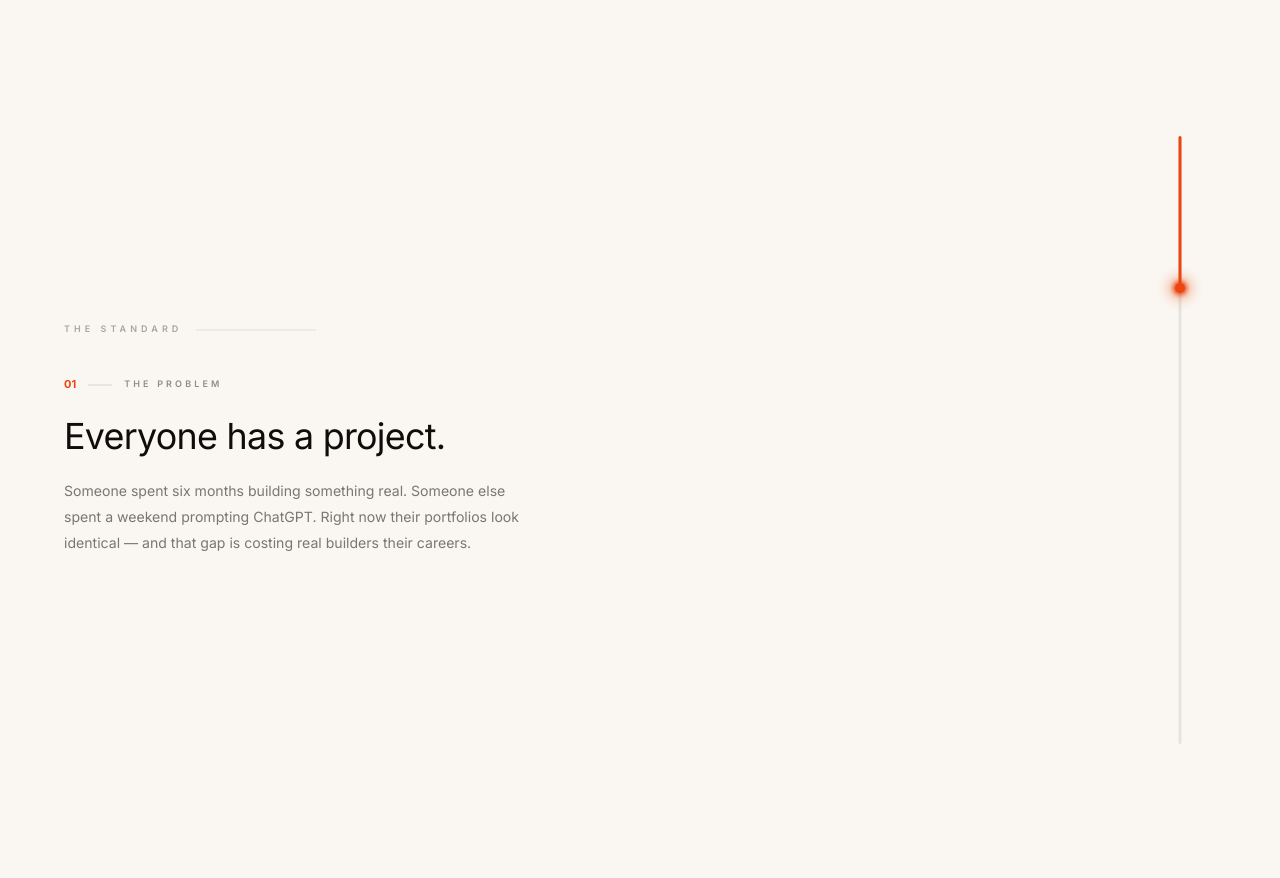
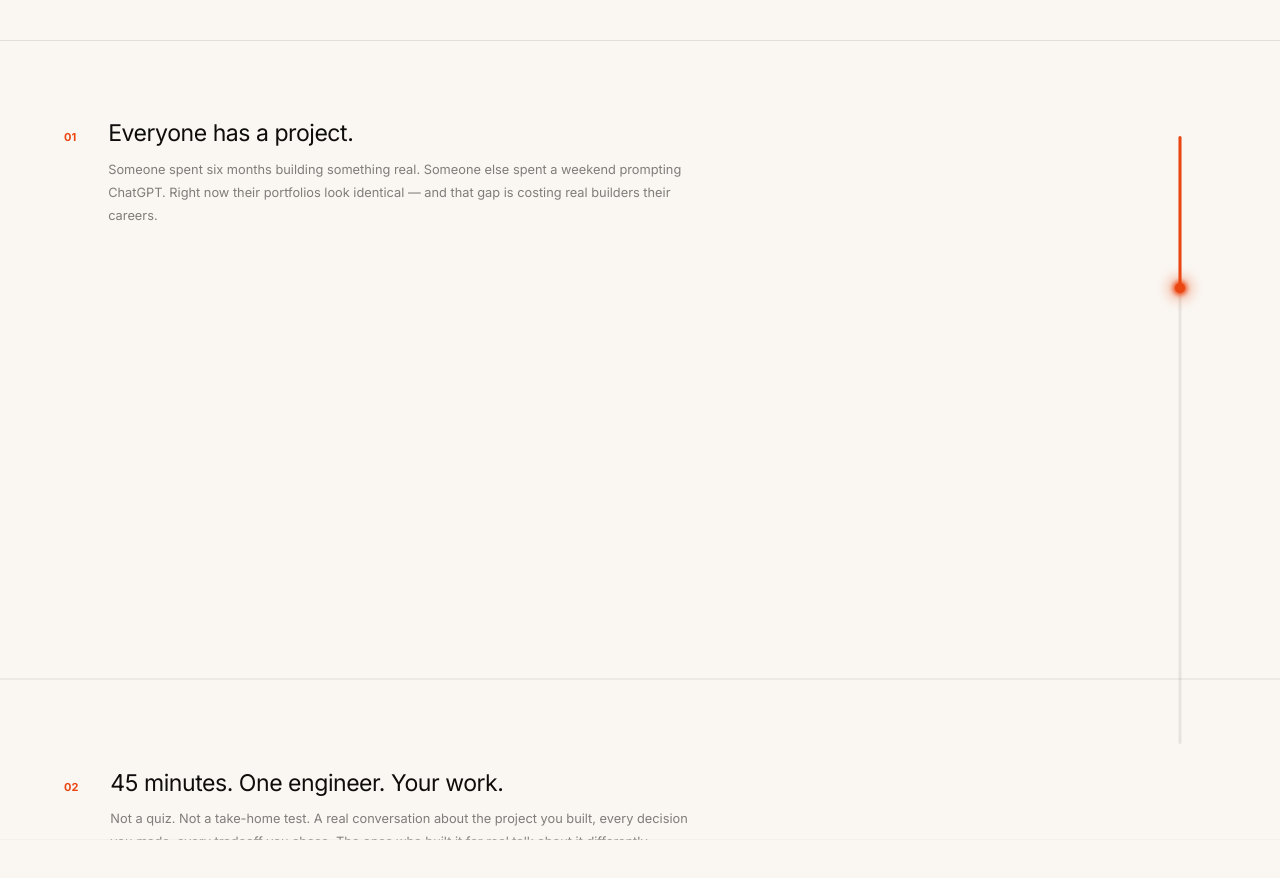
Before and after one commit to orcred-org/frontend, a Next.js app: page / in a window 1280 px wide. Shown: the part 820-1698 px from the top of the page. Built offline with nearby package versions, Linux system fonts and the light colour scheme.

Commit message:
Standard: 3 panels stack into viewport as user scrolls, clean text only

```diff
--- a/components/PlatformSection.tsx
+++ b/components/PlatformSection.tsx
@@ -6,152 +6,103 @@ import { motion, useScroll, useTransform, useSpring } from "framer-motion";
 const panels = [
   {
     num: "01",
-    chapter: "The Problem",
     headline: "Everyone has a project.",
     body: "Someone spent six months building something real. Someone else spent a weekend prompting ChatGPT. Right now their portfolios look identical — and that gap is costing real builders their careers.",
   },
   {
     num: "02",
-    chapter: "The Session",
     headline: "45 minutes. One engineer. Your work.",
     body: "Not a quiz. Not a take-home test. A real conversation about the project you built, every decision you made, every tradeoff you chose. The ones who built it for real talk about it differently.",
   },
   {
     num: "03",
-    chapter: "The Proof",
     headline: "Now there's proof.",
-    body: "An Orcred Score. A verified credential backed by a senior engineer's sign-off. Something you carry into any room and say — a real engineer reviewed this work. It passed.",
+    body: "An Orcred Score. A verified credential backed by a senior engineer's sign-off. Something you carry into any room — a real engineer reviewed this work. It passed.",
   },
 ];
 
-/* ── Full-viewport panel content ── */
-function PanelContent({
-  panel,
-  showLabel,
-}: {
-  panel: (typeof panels)[number];
-  showLabel?: boolean;
-}) {
+/* Each panel is 1/3 of the viewport height */
+function Panel({ panel }: { panel: (typeof panels)[number] }) {
   return (
-    <div
-      style={{
-        width: "100%",
-        height: "100%",
+    <div style={{
+      width:           "100%",
+      height:          "100%",
       backgroundColor: "var(--bg-page)",
-        display: "flex",
-        alignItems: "center",
-        padding: "0 clamp(24px, 5vw, 64px)",
-      }}
-    >
-      <div style={{ maxWidth: 640 }}>
-
-        {showLabel && (
-          <div style={{ display: "flex", alignItems: "center", gap: 14, marginBottom: 40 }}>
-            <div style={{ fontSize: 9, fontWeight: 600, letterSpacing: "0.45em", textTransform: "uppercase", color: "rgba(15,13,12,0.35)" }}>
-              The Standard
+      borderTop:       "1px solid rgba(15,13,12,0.1)",
+      display:         "flex",
+      alignItems:      "center",
+      padding:         "0 clamp(24px, 5vw, 64px)",
+    }}>
+      <div style={{ maxWidth: 640, display: "flex", alignItems: "baseline", gap: 32 }}>
+        <div style={{ fontSize: 11, fontWeight: 700, color: "#eb4511", flexShrink: 0 }}>
+          {panel.num}
         </div>
-            <div style={{ flex: 1, height: 1, background: "rgba(15,13,12,0.1)", maxWidth: 120 }} />
-          </div>
-        )}
-
-        {/* Chapter marker */}
-        <div style={{ display: "flex", alignItems: "center", gap: 12, marginBottom: 24 }}>
-          <div style={{ fontSize: 11, fontWeight: 700, color: "#eb4511" }}>{panel.num}</div>
-          <div style={{ width: 24, height: 1, background: "rgba(15,13,12,0.15)" }} />
-          <div style={{ fontSize: 9, fontWeight: 600, letterSpacing: "0.35em", textTransform: "uppercase", color: "rgba(15,13,12,0.45)" }}>
-            {panel.chapter}
-          </div>
-        </div>
-
-        {/* Headline */}
+        <div>
           <div style={{
-          fontSize:      "clamp(22px, 2.8vw, 38px)",
+            fontSize:      "clamp(16px, 1.8vw, 24px)",
             fontWeight:    400,
             letterSpacing: "-0.02em",
-          lineHeight:    1.15,
+            lineHeight:    1.2,
             color:         "#0f0d0c",
-          marginBottom:  20,
+            marginBottom:  10,
           }}>
             {panel.headline}
           </div>
-
-        {/* Body */}
           <div style={{
-          fontSize:   "clamp(13px, 1.1vw, 15px)",
+            fontSize:   "clamp(12px, 1vw, 14px)",
             fontWeight: 400,
-          lineHeight: 1.85,
-          color:      "rgba(15,13,12,0.55)",
-          maxWidth:   480,
+            lineHeight: 1.8,
+            color:      "rgba(15,13,12,0.52)",
           }}>
             {panel.body}
+          </div>
         </div>
       </div>
     </div>
   );
 }
 
-/* ── Timeline sidebar ── */
+/* Timeline sidebar — spans full 100vh */
 function TimelineSidebar({ progress }: { progress: ReturnType<typeof useSpring> }) {
   const totalPx = typeof window !== "undefined" ? window.innerHeight * 0.76 : 608;
-  const fillH = useTransform(progress, [0, 1], [0, totalPx]);
-  const tipY  = useTransform(progress, [0, 1], [0, totalPx]);
+  const fillH   = useTransform(progress, [0, 1], [0, totalPx]);
+  const tipY    = useTransform(progress, [0, 1], [0, totalPx]);
 
   return (
     <div
+      className="hidden lg:flex"
       style={{
-        position: "absolute",
-        right:    "clamp(48px, 7vw, 120px)",
-        top:      0,
-        height:   "100%",
-        display:  "flex",
+        position:   "absolute",
+        right:      "clamp(48px, 7vw, 120px)",
+        top:        0,
+        height:     "100%",
         alignItems: "center",
       }}
-      className="hidden lg:flex"
     >
       <div style={{ position: "relative", height: totalPx, width: 20 }}>
-        {/* Track */}
         <div style={{
-          position:        "absolute",
-          left:            "50%",
-          top:             0,
-          bottom:          0,
-          width:           3,
-          backgroundColor: "rgba(15,13,12,0.08)",
-          transform:       "translateX(-50%)",
-          borderRadius:    3,
+          position: "absolute", left: "50%", top: 0, bottom: 0,
+          width: 3, backgroundColor: "rgba(15,13,12,0.08)",
+          transform: "translateX(-50%)", borderRadius: 3,
         }} />
-
-        {/* Orange fill */}
         <motion.div style={{
-          position:        "absolute",
-          left:            "50%",
-          top:             0,
-          width:           3,
-          height:          fillH,
+          position: "absolute", left: "50%", top: 0,
+          width: 3, height: fillH,
           backgroundColor: "#eb4511",
-          transform:       "translateX(-50%)",
-          borderRadius:    3,
+          transform: "translateX(-50%)", borderRadius: 3,
         }} />
-
-        {/* Glowing tip */}
         <motion.div style={{
-          position:        "absolute",
-          left:            "50%",
-          top:             tipY,
-          width:           10,
-          height:          10,
-          borderRadius:    "50%",
+          position: "absolute", left: "50%", top: tipY,
+          width: 10, height: 10, borderRadius: "50%",
           backgroundColor: "#eb4511",
-          x:               "-50%",
-          y:               "-50%",
-          boxShadow:       "0 0 14px 5px rgba(235,69,17,0.55), 0 0 4px 2px rgba(235,69,17,0.9)",
+          x: "-50%", y: "-50%",
+          boxShadow: "0 0 14px 5px rgba(235,69,17,0.55), 0 0 4px 2px rgba(235,69,17,0.9)",
         }} />
       </div>
     </div>
   );
 }
 
-/* ── Main export ── */
 export default function PlatformSection() {
   const sectionRef = useRef<HTMLDivElement>(null);
 
@@ -162,18 +113,13 @@ export default function PlatformSection() {
 
   const progress = useSpring(scrollYProgress, { stiffness: 50, damping: 25 });
 
-  // Panel 1 slides out upward: progress 0.25 → 0.45
-  const panel1Y = useTransform(progress, [0.25, 0.48], ["0vh", "-100vh"]);
+  // Panel 2 slides up from below into the middle third
+  // starts at y=66.67vh (below viewport), ends at y=0
+  const panel2Y = useTransform(progress, [0.15, 0.48], ["66.67vh", "0vh"]);
 
-  // Panel 2 slides in from below then out upward
-  const panel2Y = useTransform(
-    progress,
-    [0.25, 0.48, 0.62, 0.85],
-    ["100vh", "0vh", "0vh", "-100vh"]
-  );
-
-  // Panel 3 slides in from below
-  const panel3Y = useTransform(progress, [0.62, 0.85], ["100vh", "0vh"]);
+  // Panel 3 slides up from below into the bottom third
+  // starts at y=33.33vh (below viewport), ends at y=0
+  const panel3Y = useTransform(progress, [0.52, 0.85], ["33.33vh", "0vh"]);
 
   return (
     <section
@@ -181,25 +127,30 @@ export default function PlatformSection() {
       id="story"
       style={{ height: "300vh", position: "relative" }}
     >
-      {/* Sticky viewport container */}
       <div style={{ position: "sticky", top: 0, height: "100vh", overflow: "hidden" }}>
 
-        {/* Panel 1 */}
-        <motion.div style={{ position: "absolute", inset: 0, y: panel1Y }}>
-          <PanelContent panel={panels[0]} showLabel />
+        {/* Panel 1 — top third, always visible */}
+        <div style={{ position: "absolute", top: 0, left: 0, right: 0, height: "33.33vh" }}>
+          <Panel panel={panels[0]} />
+        </div>
+
+        {/* Panel 2 — slides into middle third */}
+        <motion.div style={{
+          position: "absolute", top: "33.33vh", left: 0, right: 0, height: "33.33vh",
+          y: panel2Y,
+        }}>
+          <Panel panel={panels[1]} />
         </motion.div>
 
-        {/* Panel 2 */}
-        <motion.div style={{ position: "absolute", inset: 0, y: panel2Y }}>
-          <PanelContent panel={panels[1]} />
+        {/* Panel 3 — slides into bottom third */}
+        <motion.div style={{
+          position: "absolute", top: "66.67vh", left: 0, right: 0, height: "33.33vh",
+          y: panel3Y,
+        }}>
+          <Panel panel={panels[2]} />
         </motion.div>
 
-        {/* Panel 3 */}
-        <motion.div style={{ position: "absolute", inset: 0, y: panel3Y }}>
-          <PanelContent panel={panels[2]} />
-        </motion.div>
-
-        {/* Timeline — sits on top of all panels */}
+        {/* Timeline */}
         <TimelineSidebar progress={progress} />
 
       </div>
```
Lines whose indentation alone changed are shown as unchanged.
